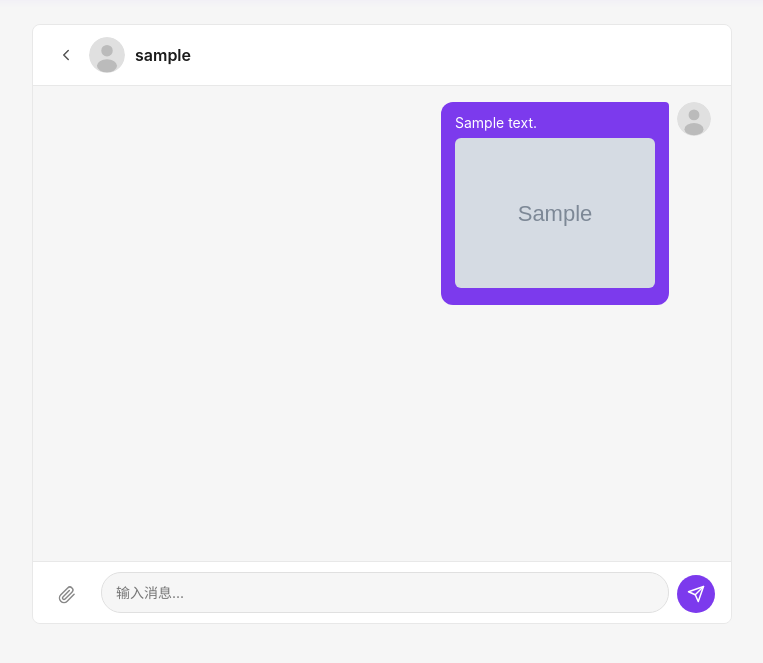
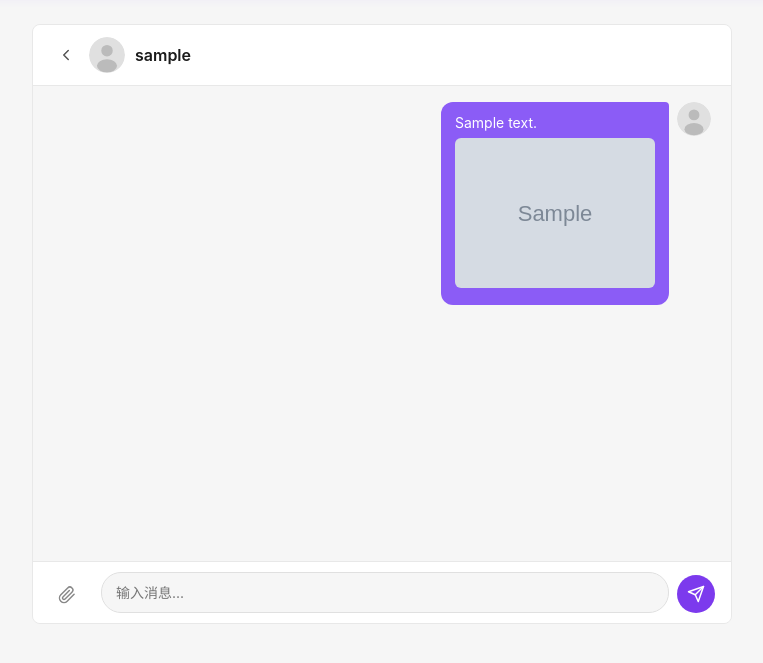
Before and after one commit to Jack1447/ThinkShare, a Flask app: page /chat/1 in a window 1280 px wide. Shown: the part 56-719 px from the top of the page, without its empty margins (258-1021 px from the left). Run offline with Flask 3, Linux system fonts and the light colour scheme; the visitor is signed in with stand-in values (Sample User, id 1); tables that the repository leaves empty hold one stand-in row (values such as "Sample post"); grey boxes marked "Sample" are stand-in pictures; some libraries are stand-ins or nearby versions.

Commit message:
change bubble color

```diff
--- a/static/css/style.css
+++ b/static/css/style.css
@@ -1447,7 +1447,7 @@ a {
 }
 
 .chat-msg-bubble.sent {
-    background: #7c3aed;
+    background: #8b5cf6;
     color: #fff;
     border-radius: 12px 4px 12px 12px;
 }
```
